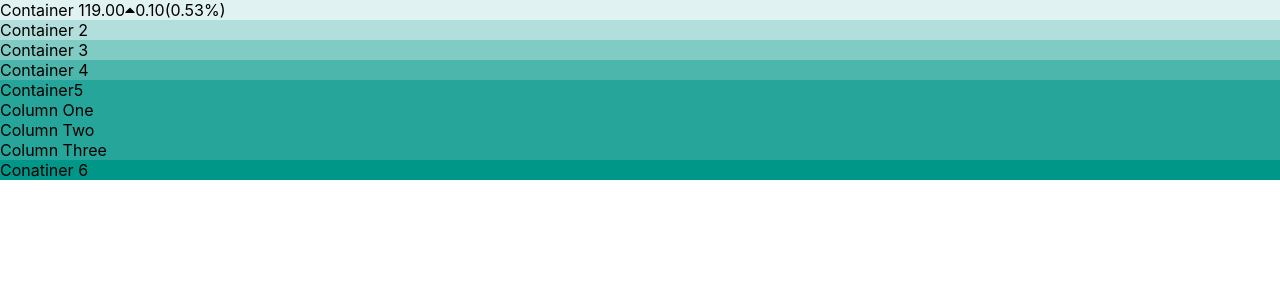
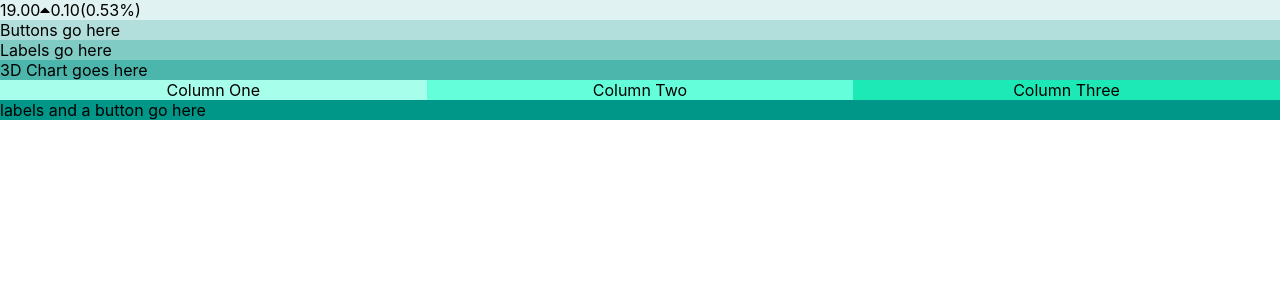
Before and after one commit to team-hack/stockapp, a React (Create React App) app: page / in a window 1280 px wide. Shown: the top 300 px of the page. Built offline with nearby package versions, Linux system fonts and the light colour scheme.

Commit message:
Establishing Layout and containers for elements

```diff
--- a/src/components/YearGraph/YearGraph.styles.css
+++ b/src/components/YearGraph/YearGraph.styles.css
@@ -23,6 +23,31 @@
 
 .container-5 {
     background-color: #26a69a;
+    display: flex;
+}
+
+.column-1 {
+    order:1;
+    width: 33.33%;
+    background-color: #a7ffeb;
+    text-align: center;
+    align-self: center;
+}
+
+.column-2 {
+    order:2;
+    width: 33.33%;
+    background-color: #64ffda;
+    text-align: center;
+    align-self: center;
+}
+
+.column-3 {
+    order:3;
+    width: 33.33%;
+    background-color: #1de9b6;
+    text-align: center;
+    align-self: center;
 }
 
 .container-6 {
--- a/src/components/YearGraph/YearGraph.tsx
+++ b/src/components/YearGraph/YearGraph.tsx
@@ -13,23 +13,21 @@ const YearGraph = ( ): JSX.Element => {
   return (
    <div className="wrapper">
       <div className="container-1">
-        Container 1
-          <label>19.00</label>
+          <label> 19.00</label>
           <FontAwesomeIcon icon={faCaretUp}/>
           <label>0.10</label>
           <label>(0.53%)</label>
       </div>
       <div className="container-2">
-        Container 2
+        Buttons go here
       </div>
       <div className="container-3">
-        Container 3
+        Labels go here
       </div>
       <div className="container-4">
-        Container 4
+        3D Chart goes here
       </div>
       <div className="container-5">
-        Container5
           <div className="column-1">
             Column One
           </div>
@@ -41,7 +39,7 @@ const YearGraph = ( ): JSX.Element => {
           </div>
       </div>
       <div className="container-6">
-        Conatiner 6
+        labels and a button go here
       </div>
    </div>
   );
```
